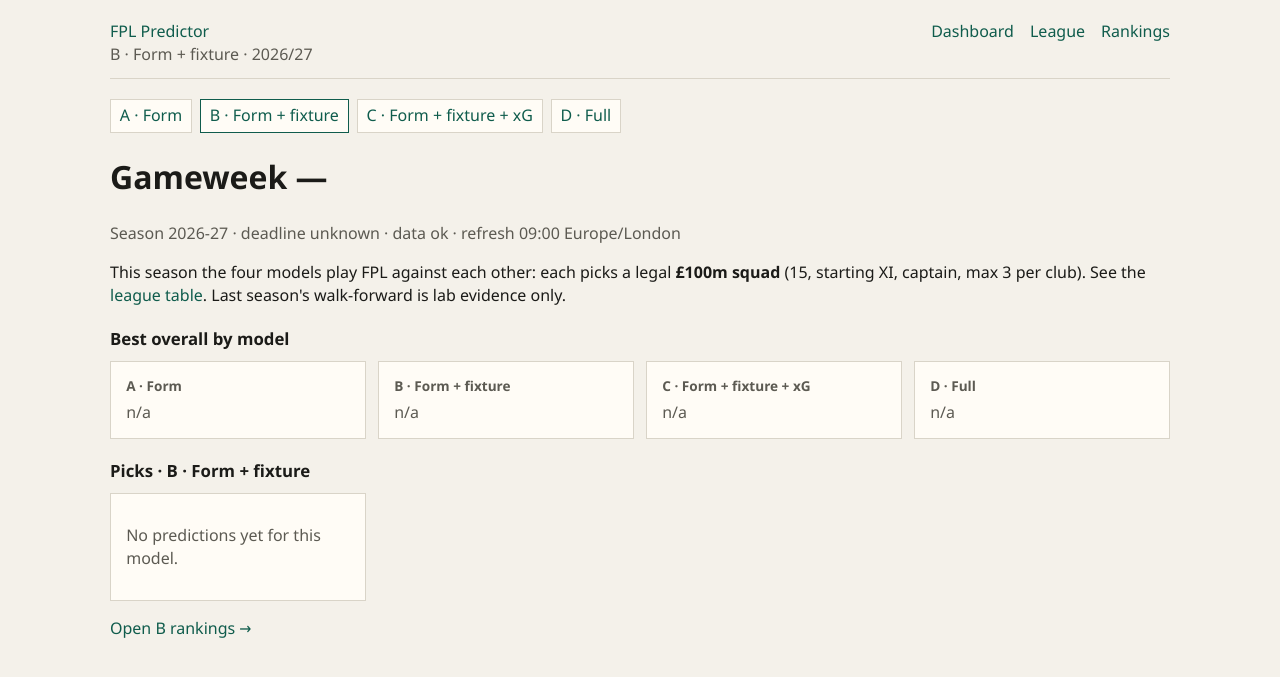
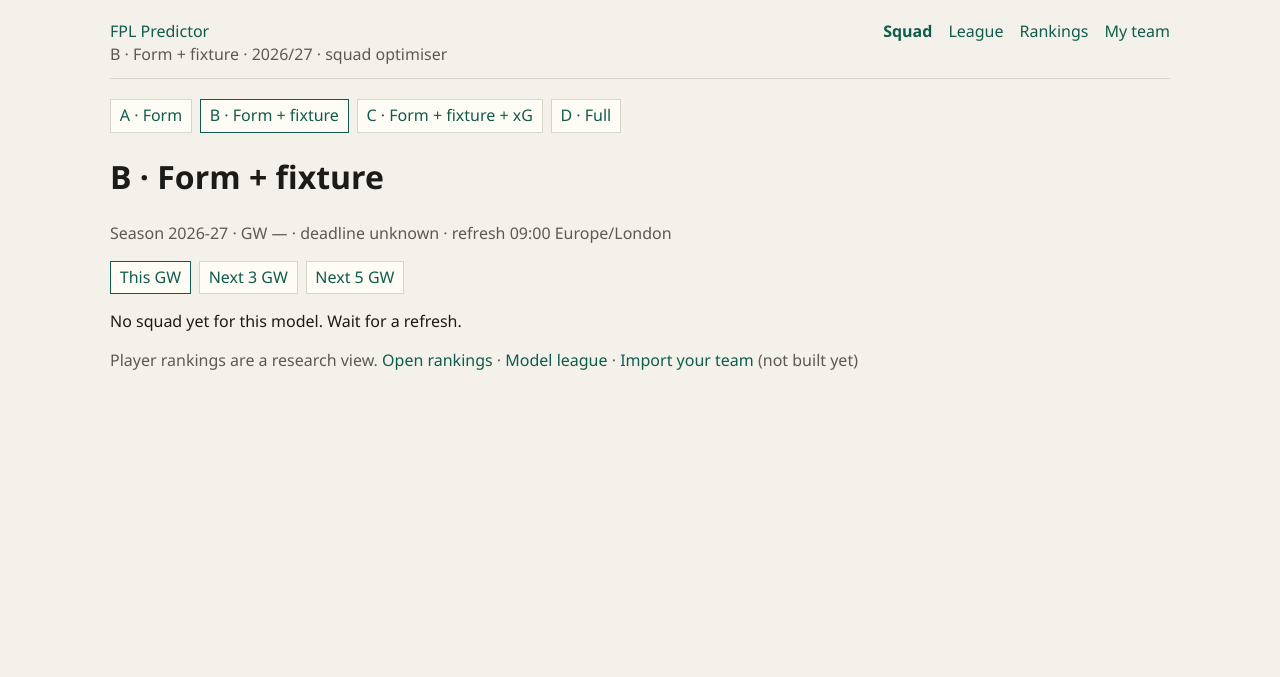
Before and after one commit to T4shby/FPLpredictor, a FastAPI app: page /?model=B in a window 1280 px wide. Shown: the top 677 px of the page. Run offline with FastAPI, Linux system fonts and the light colour scheme.

Commit message:
Make the squad the product and make A/B/C/D tabs switch it.
Home is the selected model's £100m XI, bench, captain and 1/3/5 GW squads. League shows one team at a time. Rankings is labelled as research.

Co-authored-by: Cursor <cursoragent@cursor.com>

```diff
--- a/backend/app/main.py
+++ b/backend/app/main.py
@@ -74,8 +74,16 @@ def _page_context(**extra) -> dict:
         "model": model,
         "model_label": MODEL_LABELS[model],
         "models": MODEL_LABELS,
+        "nav": extra.get("nav") or "squad",
+        "horizon": int(extra.get("horizon") or 1),
         **extra,
     }
+
+
+def _html(request: Request, name: str, ctx: dict, status_code: int = 200):
+    response = templates.TemplateResponse(request, name, ctx, status_code=status_code)
+    response.headers["Cache-Control"] = "no-store"
+    return response
 
 
 @app.get("/health")
@@ -272,17 +280,36 @@ def admin_refresh(_: None = Depends(require_admin)):
 
 
 @app.get("/", response_class=HTMLResponse)
-def dashboard_page(request: Request, model: str = "B", session: Session = Depends(db_session)):
+def dashboard_page(
+    request: Request,
+    model: str = "B",
+    horizon: int = Query(default=1),
+    session: Session = Depends(db_session),
+):
+    from worker.model_league import league_table
+
     model = _normalise_model(model)
-    heads = []
-    for key, label in MODEL_LABELS.items():
-        payload = _picks_payload(session, model=key)
-        overall = next((p for p in payload.get("picks") or [] if p.get("category") == "Best overall" and p.get("name")), None)
-        heads.append({"model": key, "label": label, "pick": overall})
-    return templates.TemplateResponse(
+    if horizon not in {1, 3, 5}:
+        horizon = 1
+    table = league_table(session)
+    row = next((s for s in table["standings"] if s["model"] == model), None)
+    latest = (row or {}).get("latest")
+    squad = latest
+    if latest and horizon == 3 and latest.get("horizon_3"):
+        squad = latest["horizon_3"]
+    elif latest and horizon == 5 and latest.get("horizon_5"):
+        squad = latest["horizon_5"]
+    return _html(
         request,
         "dashboard.html",
-        _page_context(status=status(session), picks=_picks_payload(session, model=model), model_heads=heads, model=model),
+        _page_context(
+            status=status(session),
+            model=model,
+            nav="squad",
+            horizon=horizon,
+            squad=squad,
+            latest=latest,
+        ),
     )
 
 
@@ -291,10 +318,12 @@ def league_page(request: Request, model: str = "B", session: Session = Depends(d
     from worker.model_league import league_table
 
     model = _normalise_model(model)
-    return templates.TemplateResponse(
+    table = league_table(session)
+    selected = next((s for s in table["standings"] if s["model"] == model), None)
+    return _html(
         request,
         "league.html",
-        _page_context(league=league_table(session), model=model),
+        _page_context(league=table, selected=selected, model=model, nav="league"),
     )
 
 
@@ -307,11 +336,17 @@ def rankings_page(
 ):
     model = _normalise_model(model)
     payload = _rankings_payload(session, model=model, position=position, limit=80)
-    return templates.TemplateResponse(
+    return _html(
         request,
         "rankings.html",
-        _page_context(rows=payload.get("rows") or [], position=position, model=model),
+        _page_context(rows=payload.get("rows") or [], position=position, model=model, nav="rankings"),
     )
+
+
+@app.get("/my-team", response_class=HTMLResponse)
+def my_team_page(request: Request, model: str = "B"):
+    model = _normalise_model(model)
+    return _html(request, "my_team.html", _page_context(model=model, nav="squad"))
 
 
 @app.get("/players/{element_id}", response_class=HTMLResponse)
@@ -320,11 +355,12 @@ def player_page(element_id: int, request: Request, model: str = "B", session: Se
     try:
         player = _player_payload(session, element_id, model=model)
     except HTTPException:
-        return templates.TemplateResponse(
+        return _html(
             request,
             "player.html",
             _page_context(
                 model=model,
+                nav="rankings",
                 player={
                     "element": element_id,
                     "xpts_gw": 0,
@@ -339,11 +375,12 @@ def player_page(element_id: int, request: Request, model: str = "B", session: Se
             status_code=404,
         )
     expl = player.get("explanation") or {}
-    return templates.TemplateResponse(
+    return _html(
         request,
         "player.html",
         _page_context(
             model=model,
+            nav="rankings",
             player=player,
             expl=expl,
             components=player.get("components") or expl.get("components") or {},
--- a/backend/app/static/app.css
+++ b/backend/app/static/app.css
@@ -20,6 +20,7 @@ a:hover { text-decoration: underline; }
 .wrap { max-width: 1100px; margin: 0 auto; padding: 1.25rem; }
 header.site { display: flex; justify-content: space-between; gap: 1rem; align-items: baseline; border-bottom: 1px solid var(--line); margin-bottom: 1.25rem; padding-bottom: 0.75rem; }
 nav { display: flex; gap: 1rem; }
+header.site nav a.active { font-weight: 700; color: var(--accent); }
 .muted { color: var(--muted); }
 .grid { display: grid; grid-template-columns: repeat(auto-fill, minmax(220px, 1fr)); gap: 0.75rem; }
 .card { background: var(--card); border: 1px solid var(--line); padding: 0.85rem 0.95rem; }
--- a/backend/app/templates/base.html
+++ b/backend/app/templates/base.html
@@ -3,25 +3,27 @@
 <head>
   <meta charset="utf-8">
   <meta name="viewport" content="width=device-width, initial-scale=1">
+  <meta http-equiv="Cache-Control" content="no-store">
   <title>{% block title %}FPL Predictor{% endblock %}</title>
-  <link rel="stylesheet" href="/static/app.css">
+  <link rel="stylesheet" href="/static/app.css?v=3">
 </head>
 <body>
   <div class="wrap">
     <header class="site">
       <div>
         <a href="/?model={{ model }}">FPL Predictor</a>
-        <div class="muted">{{ model_label }} · 2026/27</div>
+        <div class="muted">{{ model_label }} · 2026/27 · squad optimiser</div>
       </div>
       <nav>
-        <a href="/?model={{ model }}">Dashboard</a>
-        <a href="/league">League</a>
-        <a href="/rankings?model={{ model }}">Rankings</a>
+        <a href="/?model={{ model }}" class="{% if nav == 'squad' %}active{% endif %}">Squad</a>
+        <a href="/league?model={{ model }}" class="{% if nav == 'league' %}active{% endif %}">League</a>
+        <a href="/rankings?model={{ model }}" class="{% if nav == 'rankings' %}active{% endif %}">Rankings</a>
+        <a href="/my-team?model={{ model }}">My team</a>
       </nav>
     </header>
     <div class="filters models">
       {% for key, label in models.items() %}
-      <a href="?model={{ key }}{% if position %}&position={{ position }}{% endif %}" class="{% if model == key %}active{% endif %}">{{ label }}</a>
+      <a href="{{ request.url.path }}?model={{ key }}{% if horizon and horizon != 1 %}&horizon={{ horizon }}{% endif %}{% if position %}&position={{ position }}{% endif %}" class="{% if model == key %}active{% endif %}">{{ label }}</a>
       {% endfor %}
     </div>
     {% block body %}{% endblock %}
--- a/backend/app/templates/dashboard.html
+++ b/backend/app/templates/dashboard.html
@@ -1,48 +1,87 @@
 {% extends "base.html" %}
-{% block title %}GW {{ picks.event_id or status.next_gameweek or "—" }} · Model {{ model }}{% endblock %}
+{% block title %}Squad · {{ model_label }}{% endblock %}
 {% block body %}
 <main>
-  <h1>Gameweek {{ picks.event_id or status.next_gameweek or "—" }}</h1>
+  <h1>{{ model_label }}</h1>
   <p class="muted">
-    Season {{ status.season }} · deadline {{ status.next_deadline or "unknown" }} · data {{ status.data_status }} · refresh {{ status.daily_refresh }}
+    Season {{ status.season }} · GW {{ latest.event_id if latest else status.next_gameweek or "—" }}
+    · deadline {{ status.next_deadline or "unknown" }} · refresh {{ status.daily_refresh }}
   </p>
+  <div class="filters">
+    <a href="/?model={{ model }}&horizon=1" class="{% if horizon == 1 %}active{% endif %}">This GW</a>
+    <a href="/?model={{ model }}&horizon=3" class="{% if horizon == 3 %}active{% endif %}">Next 3 GW</a>
+    <a href="/?model={{ model }}&horizon=5" class="{% if horizon == 5 %}active{% endif %}">Next 5 GW</a>
+  </div>
+  {% if squad and squad.starters %}
   <p>
-    This season the four models play FPL against each other: each picks a legal
-    <strong>£100m squad</strong> (15, starting XI, captain, max 3 per club). See the
-    <a href="/league">league table</a>. Last season's walk-forward is lab evidence only.
+    Legal <strong>£100m</strong> FPL squad: 15 players, starting XI, bench order, captain, vice-captain.
+    Predicted XI score includes the captain double.
+    {% if horizon != 1 %}This is a separate squad built for the {{ horizon }}-GW horizon, not the live league team.{% endif %}
   </p>
-  <h2>Best overall by model</h2>
   <div class="grid">
-    {% for head in model_heads %}
     <article class="card">
-      <h3>{{ head.label }}</h3>
-      {% if head.pick and head.pick.name %}
-      <strong><a href="/players/{{ head.pick.element }}?model={{ head.model }}">{{ head.pick.name }}</a></strong>
-      <div class="muted">{{ head.pick.team }} · {{ head.pick.position }} · GW {{ "%.2f"|format(head.pick.xpts_gw or 0) }}</div>
-      <div><a href="/?model={{ head.model }}">Open {{ head.model }} picks →</a></div>
-      {% else %}
-      <div class="muted">n/a</div>
-      {% endif %}
+      <h3>Formation</h3>
+      <strong>{{ squad.formation }}</strong>
     </article>
-    {% endfor %}
+    <article class="card">
+      <h3>Predicted XI</h3>
+      <strong>{{ "%.2f"|format(squad.xpts_xi or 0) }}</strong>
+      <div class="muted">{% if horizon == 1 %}this GW{% elif horizon == 3 %}next 3 GW{% else %}next 5 GW{% endif %}</div>
+    </article>
+    <article class="card">
+      <h3>Cost / bank</h3>
+      <strong>£{{ "%.1f"|format(squad.cost or 0) }}m</strong>
+      <div class="muted">bank £{{ "%.1f"|format(squad.bank or 0) }}m</div>
+    </article>
+    <article class="card">
+      <h3>Captain</h3>
+      <strong><a href="/players/{{ squad.captain_element }}?model={{ model }}">{{ squad.captain }}</a></strong>
+      <div class="muted">VC {{ squad.vice }}</div>
+    </article>
   </div>
-  <h2>Picks · {{ model_label }}</h2>
-  <div class="grid">
-    {% for pick in picks.picks[:12] %}
-    <article class="card">
-      <h3>{{ pick.category }}</h3>
-      {% if pick.name %}
-      <strong><a href="/players/{{ pick.element }}?model={{ model }}">{{ pick.name }}</a></strong>
-      <div class="muted">{{ pick.team }} · {{ pick.position }} · £{{ "%.1f"|format(pick.price or 0) }} · {{ pick.ownership }}%</div>
-      <div>GW {{ "%.2f"|format(pick.xpts_gw or 0) }} · 3GW {{ "%.2f"|format(pick.xpts_3gw or 0) }} · 5GW {{ "%.2f"|format(pick.xpts_5gw or 0) }}</div>
-      {% else %}
-      <div class="muted">n/a</div>
-      {% endif %}
-    </article>
-    {% else %}
-    <article class="card"><p class="muted">No predictions yet for this model.</p></article>
-    {% endfor %}
-  </div>
-  <p><a href="/rankings?model={{ model }}">Open {{ model }} rankings →</a></p>
+  <h2>Starting XI</h2>
+  <table>
+    <thead>
+      <tr><th>Pos</th><th>Player</th><th>Team</th><th class="num">£</th><th class="num">xPts</th></tr>
+    </thead>
+    <tbody>
+      {% for p in squad.starters %}
+      <tr>
+        <td>{{ p.position }}{% if p.element == squad.captain_element %} (C){% elif p.element == squad.vice_element %} (VC){% endif %}</td>
+        <td><a href="/players/{{ p.element }}?model={{ model }}">{{ p.name }}</a></td>
+        <td>{{ p.team }}</td>
+        <td class="num">{{ "%.1f"|format((p.now_cost or 0) / 10.0) }}</td>
+        <td class="num">{{ "%.2f"|format(p.xpts_gw or 0) }}</td>
+      </tr>
+      {% endfor %}
+    </tbody>
+  </table>
+  <h2>Bench</h2>
+  <table>
+    <thead>
+      <tr><th>#</th><th>Pos</th><th>Player</th><th>Team</th><th class="num">£</th><th class="num">xPts</th></tr>
+    </thead>
+    <tbody>
+      {% for p in squad.bench %}
+      <tr>
+        <td>{{ loop.index }}</td>
+        <td>{{ p.position }}</td>
+        <td><a href="/players/{{ p.element }}?model={{ model }}">{{ p.name }}</a></td>
+        <td>{{ p.team }}</td>
+        <td class="num">{{ "%.1f"|format((p.now_cost or 0) / 10.0) }}</td>
+        <td class="num">{{ "%.2f"|format(p.xpts_gw or 0) }}</td>
+      </tr>
+      {% endfor %}
+    </tbody>
+  </table>
+  {% else %}
+  <p>No squad yet for this model. Wait for a refresh.</p>
+  {% endif %}
+  <p class="muted">
+    Player rankings are a research view.
+    <a href="/rankings?model={{ model }}">Open rankings</a> ·
+    <a href="/league?model={{ model }}">Model league</a> ·
+    <a href="/my-team?model={{ model }}">Import your team</a> (not built yet)
+  </p>
 </main>
 {% endblock %}
--- a/backend/app/templates/rankings.html
+++ b/backend/app/templates/rankings.html
@@ -3,7 +3,8 @@
 {% block body %}
 <main>
   <h1>Rankings</h1>
-  <p class="muted">{{ model_label }} · GW xPts · {{ rows|length }} players</p>
+  <p class="muted">Research view of player xPts for {{ model_label }}. The product is the <a href="/?model={{ model }}">squad</a>.</p>
+  <p class="muted">{{ rows|length }} players</p>
   <div class="filters">
     <a href="/rankings?model={{ model }}" class="{% if not position %}active{% endif %}">All</a>
     {% for pos in ["GKP", "DEF", "MID", "FWD"] %}
--- a/optimisation/squad.py
+++ b/optimisation/squad.py
@@ -22,7 +22,7 @@ def squad_rules(rules: dict | None = None) -> dict:
     }
 
 
-def frame_to_players(frame) -> list[dict]:
+def frame_to_players(frame, xpts_col: str = "xpts_gw") -> list[dict]:
     players = []
     if frame is None or getattr(frame, "empty", True):
         return players
@@ -43,7 +43,7 @@ def frame_to_players(frame) -> list[dict]:
                 "team": str(row.get("team") or ""),
                 "position": position,
                 "now_cost": cost,
-                "xpts_gw": float(row.get("xpts_gw") or 0),
+                "xpts_gw": float(row.get(xpts_col) or row.get("xpts_gw") or 0),
                 "expected_minutes": float(row.get("expected_minutes") or 0),
             }
         )
```
Also changed, not shown: backend/app/db/models.py (+18 -0 lines), backend/app/templates/league.html (+12 -12 lines), backend/app/templates/my_team.html (added, +12 -0 lines), docs/SERVER_OPS_LOG.md (+7 -0 lines), tests/test_api.py (+12 -3 lines), worker/model_league.py (+60 -16 lines).
